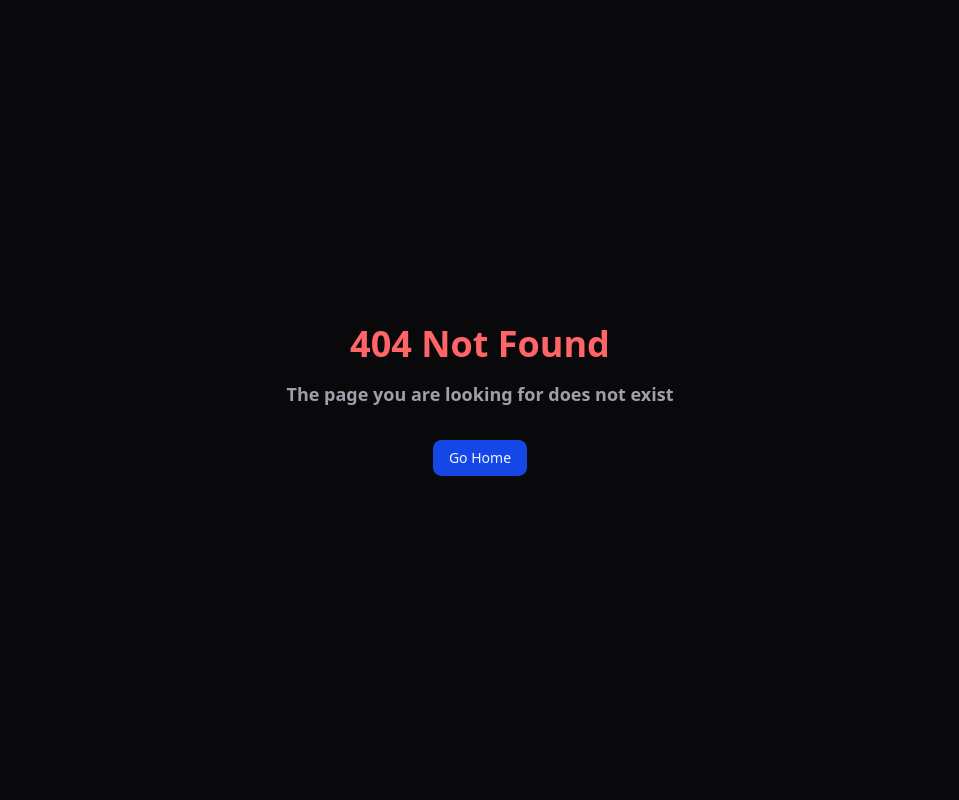
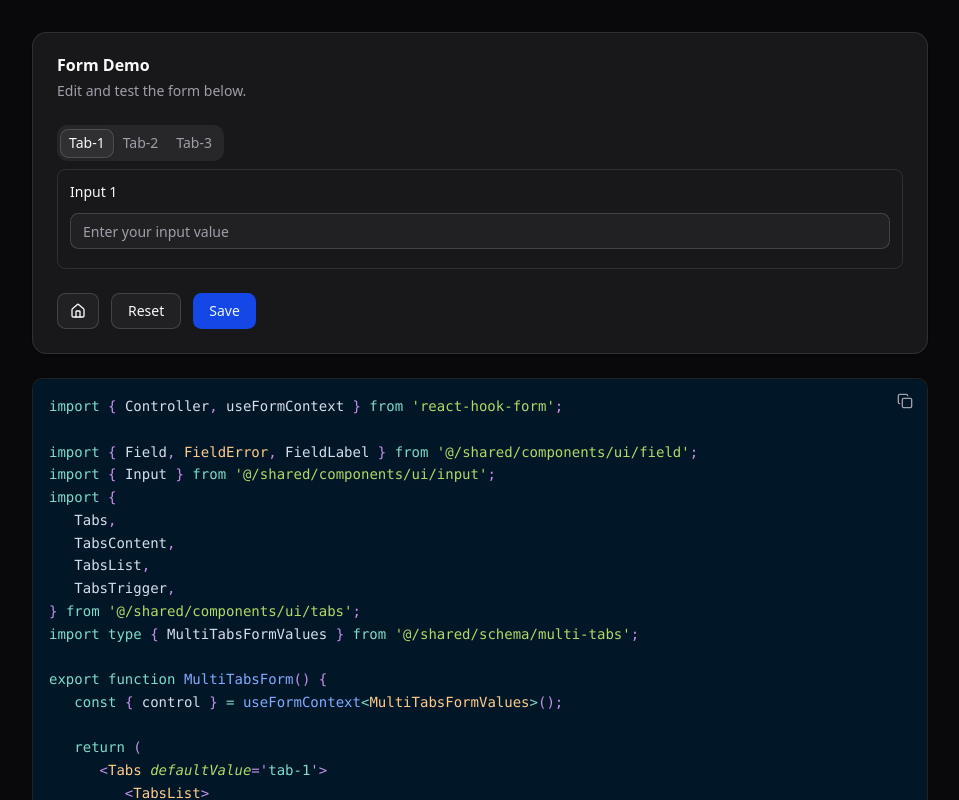
Before and after one commit to Mahmoud-Fares/form, a React (Vite) app: page /multi-tabs in a window 1280 px wide. Before the commit this address had no page. Shown: the top 800 px of the page, without its empty margins (160-1119 px from the left). Built offline with nearby package versions, Linux system fonts and the light colour scheme.

Commit message:
the multi-tabs phase 1: build the multi-tabs page

```diff
--- a/src/app/pages/home.tsx
+++ b/src/app/pages/home.tsx
@@ -18,6 +18,10 @@ export default function Home() {
             <Item>
                <Link to='/checkbox'>Checkbox</Link>
             </Item>
+
+            <Item>
+               <Link to='/multi-tabs'>Multi Tabs</Link>
+            </Item>
          </ul>
       </div>
    );
--- /dev/null
+++ b/src/app/pages/multi-tabs.tsx
@@ -0,0 +1,34 @@
+import { zodResolver } from '@hookform/resolvers/zod';
+import { useForm } from 'react-hook-form';
+
+import { CodeBlock } from '@/shared/components/code-block';
+import { FormWrapper } from '@/shared/components/form-wrapper';
+import { MultiTabsForm } from '@/shared/components/inputs/multi-tabs-form';
+import MultiTabsFormCode from '@/shared/components/inputs/multi-tabs-form.tsx?raw';
+import { PageWrapper } from '@/shared/components/page-wrapper';
+import { extractSnippet } from '@/shared/lib/utils/extract-snippet';
+import {
+   type MultiTabsFormValues,
+   multiTabsFormSchema,
+} from '@/shared/schema/multi-tabs';
+
+export default function MultiTabs() {
+   const form = useForm<MultiTabsFormValues>({
+      resolver: zodResolver(multiTabsFormSchema),
+      defaultValues: {
+         input1: '',
+         input2: '',
+         input3: '',
+      },
+   });
+
+   return (
+      <PageWrapper>
+         <FormWrapper form={form} schema={multiTabsFormSchema}>
+            <MultiTabsForm />
+         </FormWrapper>
+
+         <CodeBlock code={extractSnippet(MultiTabsFormCode)} language='tsx' />
+      </PageWrapper>
+   );
+}
--- a/src/app/router.tsx
+++ b/src/app/router.tsx
@@ -12,6 +12,7 @@ const Home = lazy(() => import('@/app/pages/home'));
 const TextPage = lazy(() => import('@/app/pages/text'));
 const SchedulePage = lazy(() => import('@/app/pages/schedule'));
 const CheckboxPage = lazy(() => import('@/app/pages/checkbox'));
+const MultiTabs = lazy(() => import('@/app/pages/multi-tabs'));
 
 const NotFound = lazy(() => import('@/app/pages/not-found'));
 
@@ -25,6 +26,7 @@ export const router = createBrowserRouter([
          { path: 'text', element: <TextPage /> },
          { path: 'schedule', element: <SchedulePage /> },
          { path: 'checkbox', element: <CheckboxPage /> },
+         { path: 'multi-tabs', element: <MultiTabs /> },
          { path: '*', element: <NotFound /> },
       ],
    },
--- /dev/null
+++ b/src/shared/components/inputs/multi-tabs-form.tsx
@@ -0,0 +1,94 @@
+import { Controller, useFormContext } from 'react-hook-form';
+
+import { Field, FieldError, FieldLabel } from '@/shared/components/ui/field';
+import { Input } from '@/shared/components/ui/input';
+import {
+   Tabs,
+   TabsContent,
+   TabsList,
+   TabsTrigger,
+} from '@/shared/components/ui/tabs';
+import type { MultiTabsFormValues } from '@/shared/schema/multi-tabs';
+
+export function MultiTabsForm() {
+   const { control } = useFormContext<MultiTabsFormValues>();
+
+   return (
+      <Tabs defaultValue='tab-1'>
+         <TabsList>
+            <TabsTrigger value='tab-1'>Tab-1</TabsTrigger>
+            <TabsTrigger value='tab-2'>Tab-2</TabsTrigger>
+            <TabsTrigger value='tab-3'>Tab-3</TabsTrigger>
+         </TabsList>
+
+         <TabsContent value='tab-1' className='min-h-25 rounded-md border p-3'>
+            <Controller
+               name='input1'
+               control={control}
+               render={({ field, fieldState }) => (
+                  <Field data-invalid={fieldState.invalid}>
+                     <FieldLabel htmlFor={field.name}>Input 1</FieldLabel>
+
+                     <Input
+                        {...field}
+                        id={field.name}
+                        aria-invalid={fieldState.invalid}
+                        placeholder='Enter your input value'
+                     />
+
+                     {fieldState.invalid && (
+                        <FieldError errors={[fieldState.error]} />
+                     )}
+                  </Field>
+               )}
+            />
+         </TabsContent>
+
+         <TabsContent value='tab-2' className='min-h-25 rounded-md border p-3'>
+            <Controller
+               name='input2'
+               control={control}
+               render={({ field, fieldState }) => (
+                  <Field data-invalid={fieldState.invalid}>
+                     <FieldLabel htmlFor={field.name}>Input 2</FieldLabel>
+
+                     <Input
+                        {...field}
+                        id={field.name}
+                        aria-invalid={fieldState.invalid}
+                        placeholder='Enter your input value'
+                     />
+
+                     {fieldState.invalid && (
+                        <FieldError errors={[fieldState.error]} />
+                     )}
+                  </Field>
+               )}
+            />
+         </TabsContent>
+
+         <TabsContent value='tab-3' className='min-h-25 rounded-md border p-3'>
+            <Controller
+               name='input3'
+               control={control}
+               render={({ field, fieldState }) => (
+                  <Field data-invalid={fieldState.invalid}>
+                     <FieldLabel htmlFor={field.name}>Input 3</FieldLabel>
+
+                     <Input
+                        {...field}
+                        id={field.name}
+                        aria-invalid={fieldState.invalid}
+                        placeholder='Enter your input value'
+                     />
+
+                     {fieldState.invalid && (
+                        <FieldError errors={[fieldState.error]} />
+                     )}
+                  </Field>
+               )}
+            />
+         </TabsContent>
+      </Tabs>
+   );
+}
--- /dev/null
+++ b/src/shared/components/ui/tabs.tsx
@@ -0,0 +1,91 @@
+import * as React from 'react';
+
+import { type VariantProps, cva } from 'class-variance-authority';
+import { Tabs as TabsPrimitive } from 'radix-ui';
+
+import { cn } from '@/shared/lib/utils/index';
+
+function Tabs({
+   className,
+   orientation = 'horizontal',
+   ...props
+}: React.ComponentProps<typeof TabsPrimitive.Root>) {
+   return (
+      <TabsPrimitive.Root
+         data-slot='tabs'
+         data-orientation={orientation}
+         orientation={orientation}
+         className={cn(
+            'group/tabs flex gap-2 data-[orientation=horizontal]:flex-col',
+            className
+         )}
+         {...props}
+      />
+   );
+}
+
+const tabsListVariants = cva(
+   'group/tabs-list inline-flex w-fit items-center justify-center rounded-lg p-[3px] text-muted-foreground group-data-[orientation=horizontal]/tabs:h-9 group-data-[orientation=vertical]/tabs:h-fit group-data-[orientation=vertical]/tabs:flex-col data-[variant=line]:rounded-none',
+   {
+      variants: {
+         variant: {
+            default: 'bg-muted',
+            line: 'gap-1 bg-transparent',
+         },
+      },
+      defaultVariants: {
+         variant: 'default',
+      },
+   }
+);
+
+function TabsList({
+   className,
+   variant = 'default',
+   ...props
+}: React.ComponentProps<typeof TabsPrimitive.List> &
+   VariantProps<typeof tabsListVariants>) {
+   return (
+      <TabsPrimitive.List
+         data-slot='tabs-list'
+         data-variant={variant}
+         className={cn(tabsListVariants({ variant }), className)}
+         {...props}
+      />
+   );
+}
+
+function TabsTrigger({
+   className,
+   ...props
+}: React.ComponentProps<typeof TabsPrimitive.Trigger>) {
+   return (
+      <TabsPrimitive.Trigger
+         data-slot='tabs-trigger'
+         className={cn(
+            "text-foreground/60 hover:text-foreground focus-visible:border-ring focus-visible:ring-ring/50 focus-visible:outline-ring dark:text-muted-foreground dark:hover:text-foreground relative inline-flex h-[calc(100%-1px)] flex-1 items-center justify-center gap-1.5 rounded-md border border-transparent px-2 py-1 text-sm font-medium whitespace-nowrap transition-all group-data-[orientation=vertical]/tabs:w-full group-data-[orientation=vertical]/tabs:justify-start focus-visible:ring-[3px] focus-visible:outline-1 disabled:pointer-events-none disabled:opacity-50 group-data-[variant=default]/tabs-list:data-[state=active]:shadow-sm group-data-[variant=line]/tabs-list:data-[state=active]:shadow-none [&_svg]:pointer-events-none [&_svg]:shrink-0 [&_svg:not([class*='size-'])]:size-4",
+            'group-data-[variant=line]/tabs-list:bg-transparent group-data-[variant=line]/tabs-list:data-[state=active]:bg-transparent dark:group-data-[variant=line]/tabs-list:data-[state=active]:border-transparent dark:group-data-[variant=line]/tabs-list:data-[state=active]:bg-transparent',
+            'data-[state=active]:bg-background data-[state=active]:text-foreground dark:data-[state=active]:border-input dark:data-[state=active]:bg-input/30 dark:data-[state=active]:text-foreground',
+            'after:bg-foreground after:absolute after:opacity-0 after:transition-opacity group-data-[orientation=horizontal]/tabs:after:inset-x-0 group-data-[orientation=horizontal]/tabs:after:bottom-[-5px] group-data-[orientation=horizontal]/tabs:after:h-0.5 group-data-[orientation=vertical]/tabs:after:inset-y-0 group-data-[orientation=vertical]/tabs:after:-right-1 group-data-[orientation=vertical]/tabs:after:w-0.5 group-data-[variant=line]/tabs-list:data-[state=active]:after:opacity-100',
+            className
+         )}
+         {...props}
+      />
+   );
+}
+
+function TabsContent({
+   className,
+   ...props
+}: React.ComponentProps<typeof TabsPrimitive.Content>) {
+   return (
+      <TabsPrimitive.Content
+         data-slot='tabs-content'
+         className={cn('flex-1 outline-none', className)}
+         {...props}
+      />
+   );
+}
+
+// eslint-disable-next-line react-refresh/only-export-components
+export { Tabs, TabsContent, TabsList, TabsTrigger, tabsListVariants };
--- /dev/null
+++ b/src/shared/schema/multi-tabs.ts
@@ -0,0 +1,30 @@
+import * as z from 'zod';
+
+const firstTab = z.object({
+   input1: z
+      .string()
+      .min(3, 'This input field must be at least 3 characters.')
+      .max(10, 'This input field must be at most 10 characters.'),
+});
+
+const secondTab = z.object({
+   input2: z
+      .string()
+      .min(3, 'This input field must be at least 3 characters.')
+      .max(10, 'This input field must be at most 10 characters.'),
+});
+
+const thirdTab = z.object({
+   input3: z
+      .string()
+      .min(3, 'This input field must be at least 3 characters.')
+      .max(10, 'This input field must be at most 10 characters.'),
+});
+
+export const multiTabsFormSchema = z.object({
+   ...firstTab.shape,
+   ...secondTab.shape,
+   ...thirdTab.shape,
+});
+
+export type MultiTabsFormValues = z.infer<typeof multiTabsFormSchema>;
```
